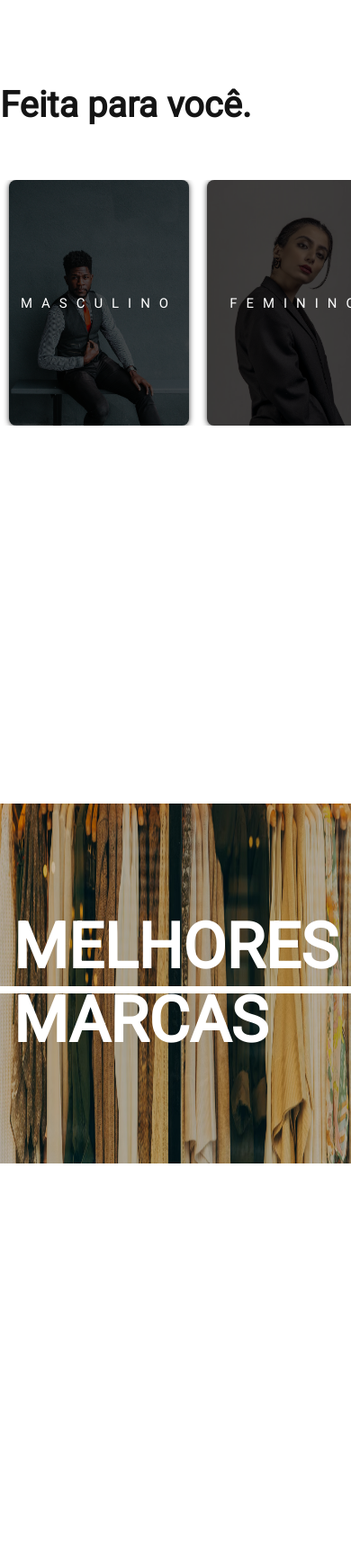
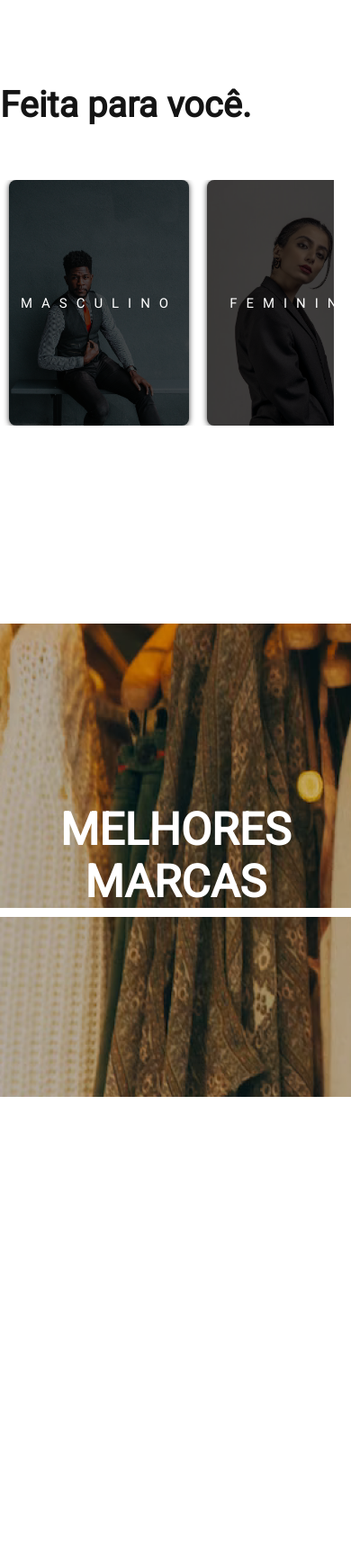
Before and after one commit to KauanCleuton/Pukks, a PHP site: page / in a window 390 px wide; the page is wider, and only the part inside the window is pictured. Shown: the part 469-2206 px from the top of that part at 90% size. After the commit the page ends 1688 px from the top of that part, so only its background shows below. Run offline with PHP 8.4, Linux system fonts and the light colour scheme; grey boxes labelled with a size stand in for pictures from a placeholder-image service; some libraries are stand-ins or nearby versions.

Commit message:
marcas e responsivo

```diff
--- a/Pukks P. Inicial/src/css/principal/cards.css
+++ b/Pukks P. Inicial/src/css/principal/cards.css
@@ -69,13 +69,13 @@
     display: flex;
     gap: 20px;
     padding: 0 50px;
-    max-width: 800px;
+    max-width: min(95vw);
     overflow-x: scroll;
   }
 
   .e-cards__conteudo__item{
-    min-width: 300px;
-   filter:drop-shadow(0 1px 3px rgba(0, 0, 0, 0.747));
+    min-width: 250px;
+    filter:drop-shadow(0 1px 3px rgba(0, 0, 0, 0.747));
   }
 }
 
--- a/Pukks P. Inicial/src/css/principal/marcas.css
+++ b/Pukks P. Inicial/src/css/principal/marcas.css
@@ -1,35 +1,44 @@
-.c-principal__marcas {
+.c-principal__marcas{
+  padding-top: 160px;
+  padding-bottom: 120px;
+}
+
+.e-marcas__banner{
+  display: flex;
+  justify-content: center;
+  background-image: url('../../img/banners/image8.png');
+  padding-top: 200px;
+  padding-bottom: 200px;
+}
+
+.e-marcas__banner__title{
+ font-size: 15rem;
+ text-align: center;
+}
+
+.e-marcas__banner__title::after{
+  content: "";
   width: 100%;
-  height: 100vh;
+  display: block;
+  background: #fff;
+  height: 10px;
   position: relative;
-  margin-top: 360px;
+  top: 0;
+  left: 50%;
+  transform: translateX(-50%);
 }
-.e-marcas__banner{
-  width: 100%;
-  height: 400px;
-  background-repeat: no-repeat;
-  background-size: 100vw 100%;
-  display: flex;
-  background-image: url('../../img/banners/image8.png');
-  justify-content: center;
-  place-items: center;
-  align-items: center;
+
+
+@media(max-width:1000px){
+  .e-marcas__banner__title{
+    font-size: 10rem;
+    text-align: center;
+   }
 }
-.e-marcas__banner__title {
-  font-size: 70px;
-  padding: 0 30px;
-  position: relative;
+
+@media(max-width:800px){
+  .e-marcas__banner__title{
+    font-size: 5rem;
+    text-align: center;
+   }
 }
-.e-marcas__banner__title::before {
-  content: '';
-  position: absolute;
-  width: 100%;
-  height: 8px;
-  background-color: #fff;
-  inset: 0;
-  top: 85px;
-}
-.e-marcas__bannerimg {
-  width: 100%;
-  height: 100%;
-}
```
